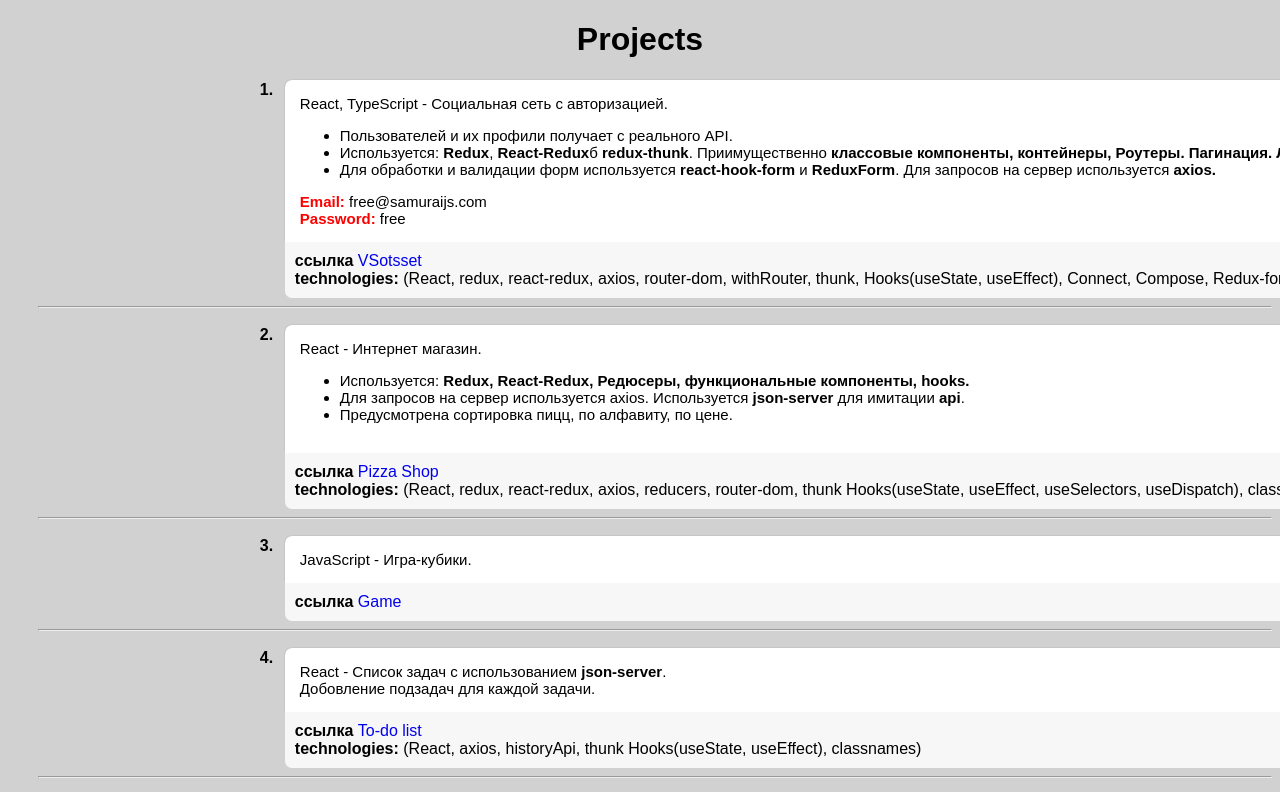
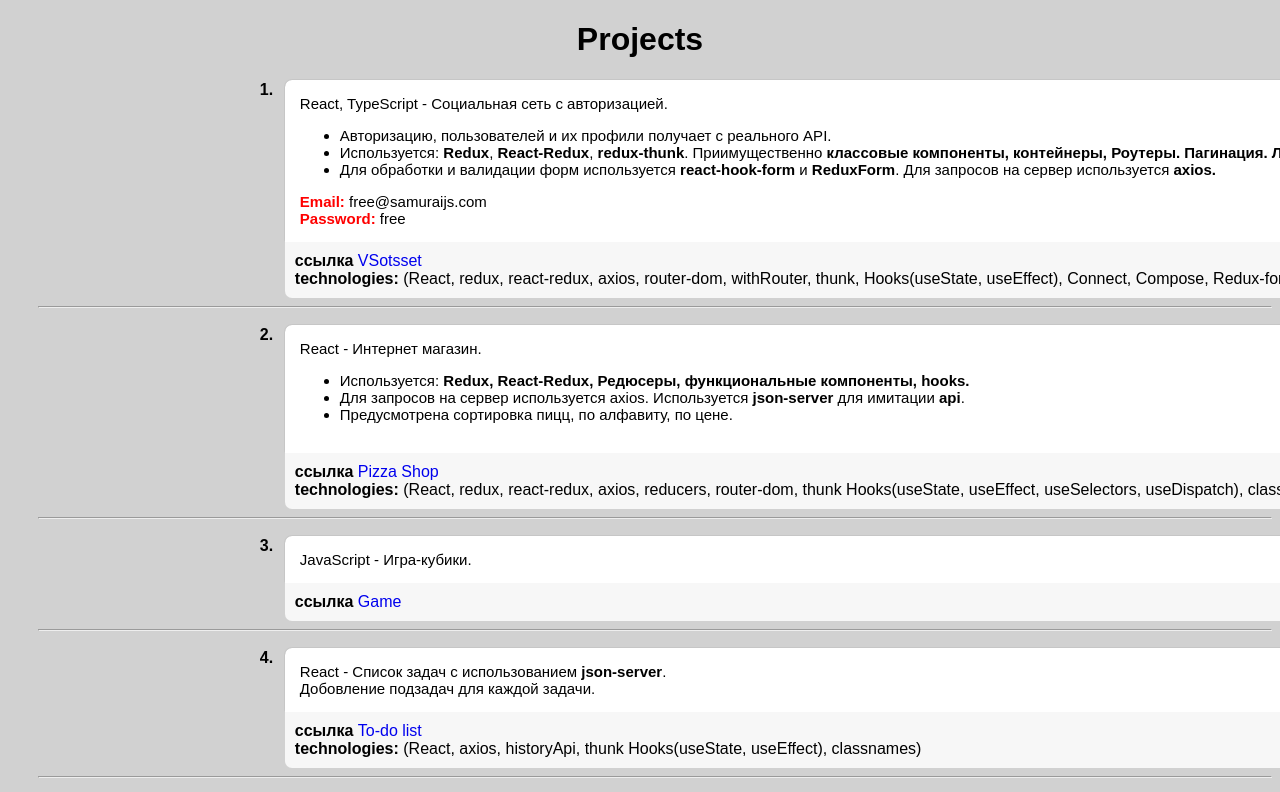
Before and after one commit to Suanchik/portf, a plain HTML site: page index.html in a window 1280 px wide. Shown: the top 792 px of the page. Drawn offline with Linux system fonts and the light colour scheme.

Commit message:
Update index.html

```diff
--- a/index.html
+++ b/index.html
@@ -15,8 +15,8 @@
                 <div class="explane"><span class="number">1.</span>
                     React, TypeScript - Социальная сеть с авторизацией.<br/>
                     <ul>
-                        <li>Пользователей и их профили получает с реального API.</li>
-                        <li>Используется: <strong>Redux</strong>, <strong>React-Redux</strong>б <strong>redux-thunk</strong>. Приимущественно <strong>классовые компоненты, контейнеры, Роутеры. Пагинация. Лоудинг. </strong></li>
+                        <li>Авторизацию, пользователей и их профили получает с реального API.</li>
+                        <li>Используется: <strong>Redux</strong>, <strong>React-Redux</strong>, <strong>redux-thunk</strong>. Приимущественно <strong>классовые компоненты, контейнеры, Роутеры. Пагинация. Лоудинг. </strong></li>
                         <li> Для обработки и валидации форм используется <strong>react-hook-form</strong> и <strong>ReduxForm</strong>. Для запросов на сервер используется <strong>axios.</strong></li>
                     </ul>
                     <div>
```
